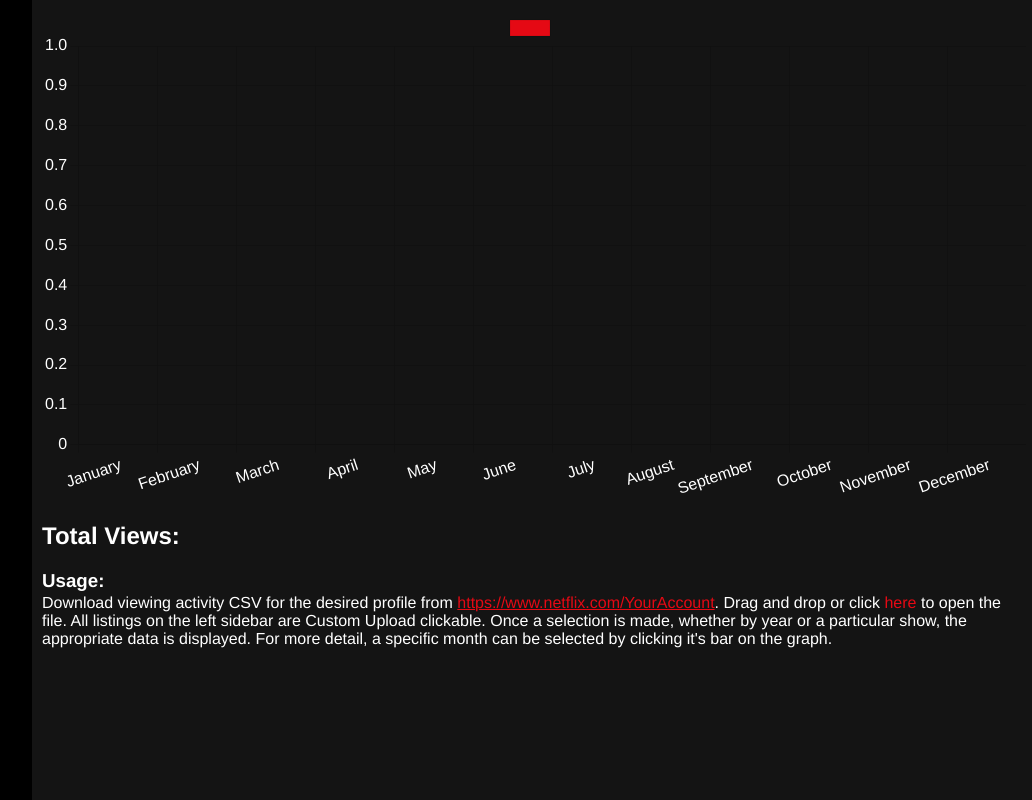
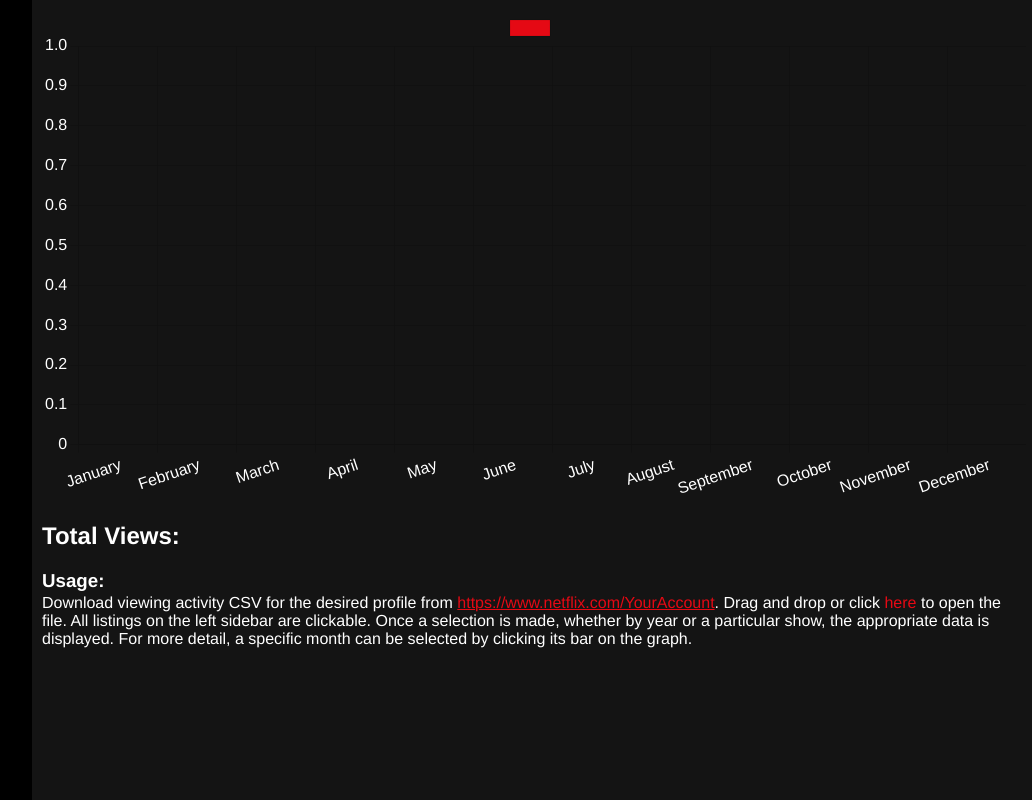
Before and after one commit to Cheetah26/netflix-statistics, a website: page index.html in a window 1280 px wide. Shown: the whole page, without its empty margins (244-1276 px from the left). Drawn offline with nearby package versions, Linux system fonts and the light colour scheme; a web font is replaced by a local one.

Commit message:
Correct typo in usage

```diff
--- a/index.html
+++ b/index.html
@@ -23,11 +23,10 @@
         <p>Download viewing activity CSV for the desired profile from <a
             href="https://www.netflix.com/YourAccount" target="_blank" rel="noopener noreferrer">https://www.netflix.com/YourAccount</a>.
           Drag and drop or click <label><input type="file" id="file_opener" />here</label>
-          to open the file. All listings on the left sidebar are
-          Custom Upload
-          clickable. Once a selection is made, whether by year or a particular
+          to open the file. All listings on the left sidebar are clickable.
+          Once a selection is made, whether by year or a particular
           show, the appropriate data is displayed. For more detail, a specific
-          month can be selected by clicking it's bar on the graph.</p>
+          month can be selected by clicking its bar on the graph.</p>
       </div>
     </div>
   </body>
```
